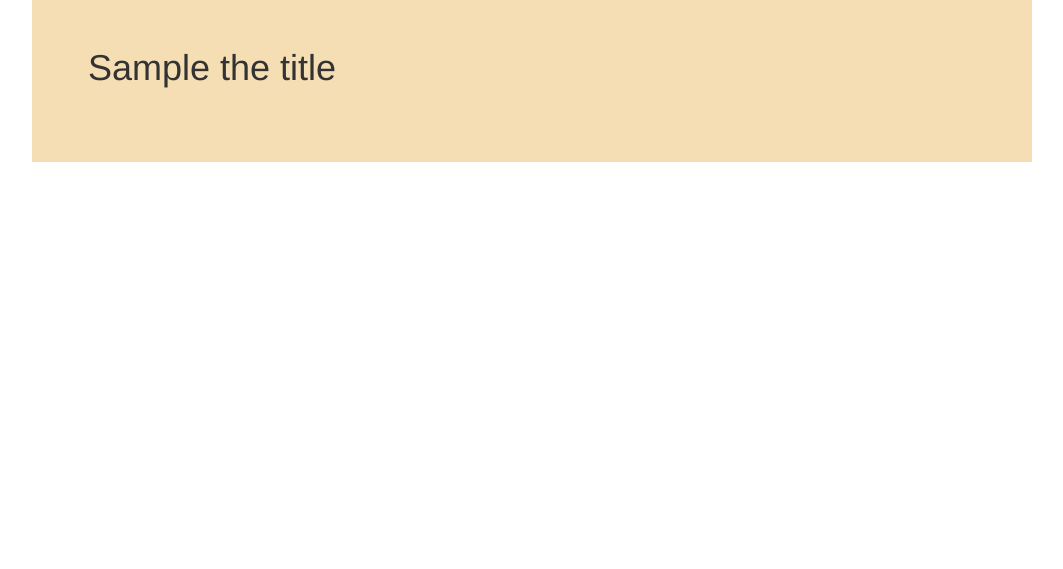
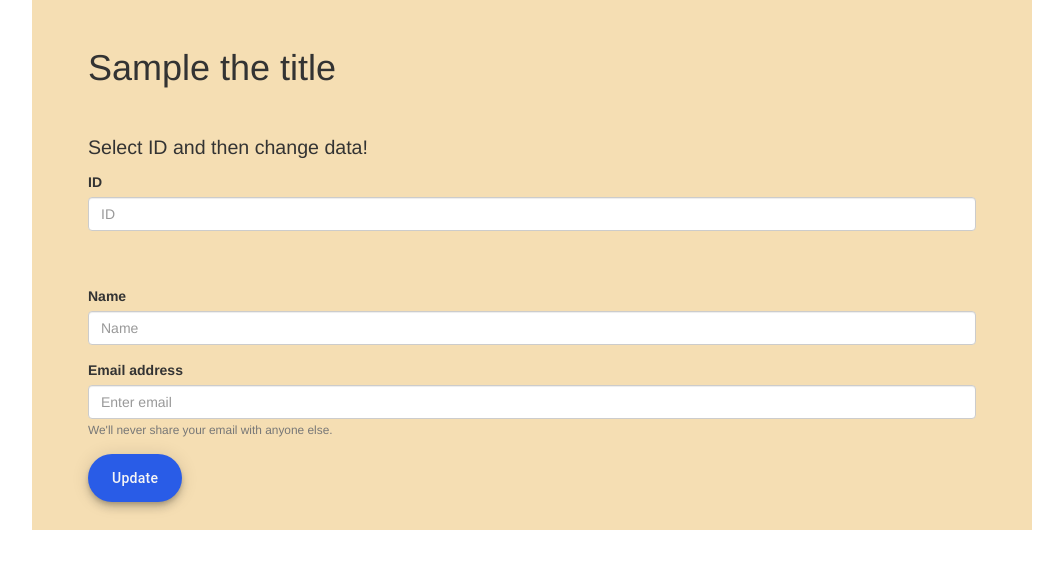
Before and after one commit to huzaifah-here/Data_Storing, a Flask app: template templates/update.html in a window 1280 px wide. Shown: the top 569 px of the page, without its empty margins (108-1171 px from the left). Run offline with Flask 2, Linux system fonts and the light colour scheme; the template is opened without the code that fills it: most values are stand-ins (such as "Sample title", 1, 10 or a date in 2020); some libraries are stand-ins or nearby versions; some web fonts are replaced.

Commit message:
Update complete with read Read me * wala option daala .html wale remobve kr url me jo aa rhe the

```diff
--- a/routes.py
+++ b/routes.py
@@ -32,7 +32,7 @@ def submit_data():
     return redirect(url_for('index'))
 
 
-@app.route('/read.html')
+@app.route('/read')
 def read():
     tuple=()
     return render_template('read.html', the_title='READ', tuple=tuple)
@@ -42,7 +42,38 @@ def read_data():
     data=db.read(conn,name)
     print(data)
 
-    return render_template("read.html", tuple=data)
+    return render_template("read.html", tuple=data,name=name)
+
+
+@app.route('/update', methods=['GET', 'POST'])
+def update():
+    ids=db.total_ids(conn)
+    print("list")
+    print(ids)
+    print("list")
+    return render_template('update.html', ids=ids,the_title='UPDATE')
+
+@app.route('/update_data', methods=['GET', 'POST'])
+def update_data():
+    name = request.form['user-name']
+    email = request.form['user-email']
+    ids = request.form['user-id']
+    print(ids)
+    if request.method == 'POST' and name=="":
+        flash('An error occurred', 'error')
+        #print(name,email)
+        # process the data and save it to the database or perform some other action
+        return redirect(url_for('index'))
+
+    flash('Record saved successfully','success')
+    db.update(conn, name, email, ids)
+    print(name,email)
+    return redirect(url_for('update'))
+
+
+
+
+    return render_template("update.html")
 
 
 
--- a/templates/index.html
+++ b/templates/index.html
@@ -15,7 +15,7 @@
 <div class="flex-con">
   <a href="{{ url_for('index') }}" class="button">Create</a>
   <a href="{{ url_for('read') }}" class="button">Read</a>
-  <a href="{{ url_for('index') }}" class="button">Update</a>
+  <a href="{{ url_for('update') }}" class="button">Update</a>
   <a href="{{ url_for('index') }}" class="button">Delete</a>
 </div>
 <ul>
--- a/templates/update.html
+++ b/templates/update.html
@@ -4,8 +4,26 @@
 
 <!-- to be filled by the Python script -->
 <h1>{{ the_title }}</h1>
+<p>Select ID and then change data!</p>
 
+<form action="{{ url_for('update_data') }}" method="post">
+    <div class="form-group">
+        <label for="user-id">ID</label>
+        <input type="text" class="form-control" name='user-id' placeholder="ID">
+      </div>
+    <br><br>
+    <div class="form-group">
+        <label for="user-name">Name</label>
+        <input type="text" class="form-control" name='user-name' placeholder="Name">
+      </div>
+      <div class="form-group">
+        <label for="user-email">Email address</label>
+        <input type="email" class="form-control" name="user-email" aria-describedby="emailHelp" placeholder="Enter email">
+        <small id="emailHelp" class="form-text text-muted">We'll never share your email with anyone else.</small>
+      </div>
 
+    <button type="submit" class="btn-submit">Update</button>
 
+  </form>
 
 {% endblock %}
```
Also changed, not shown: crud.py (+18 -1 lines), templates/read.html (+20 -4 lines).
